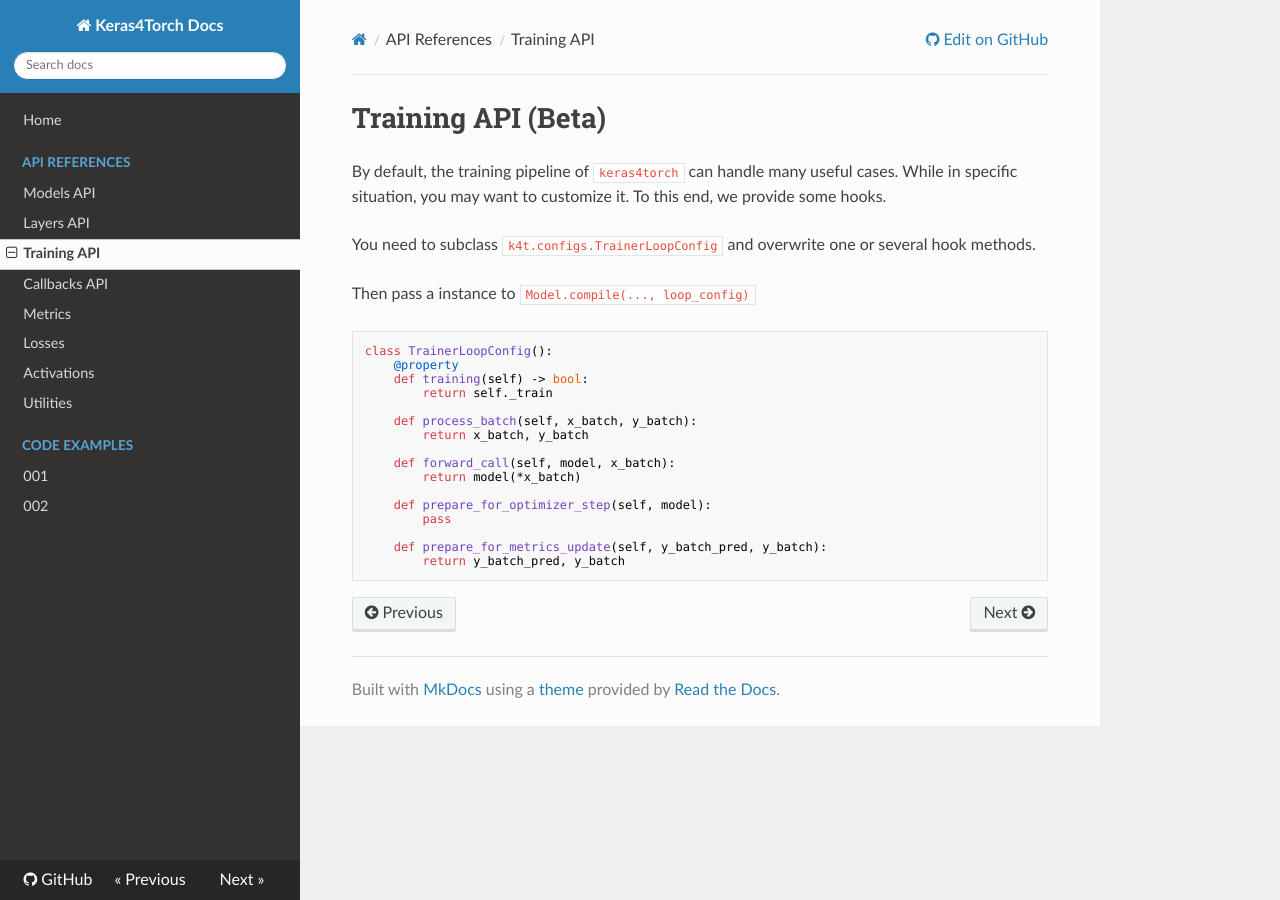
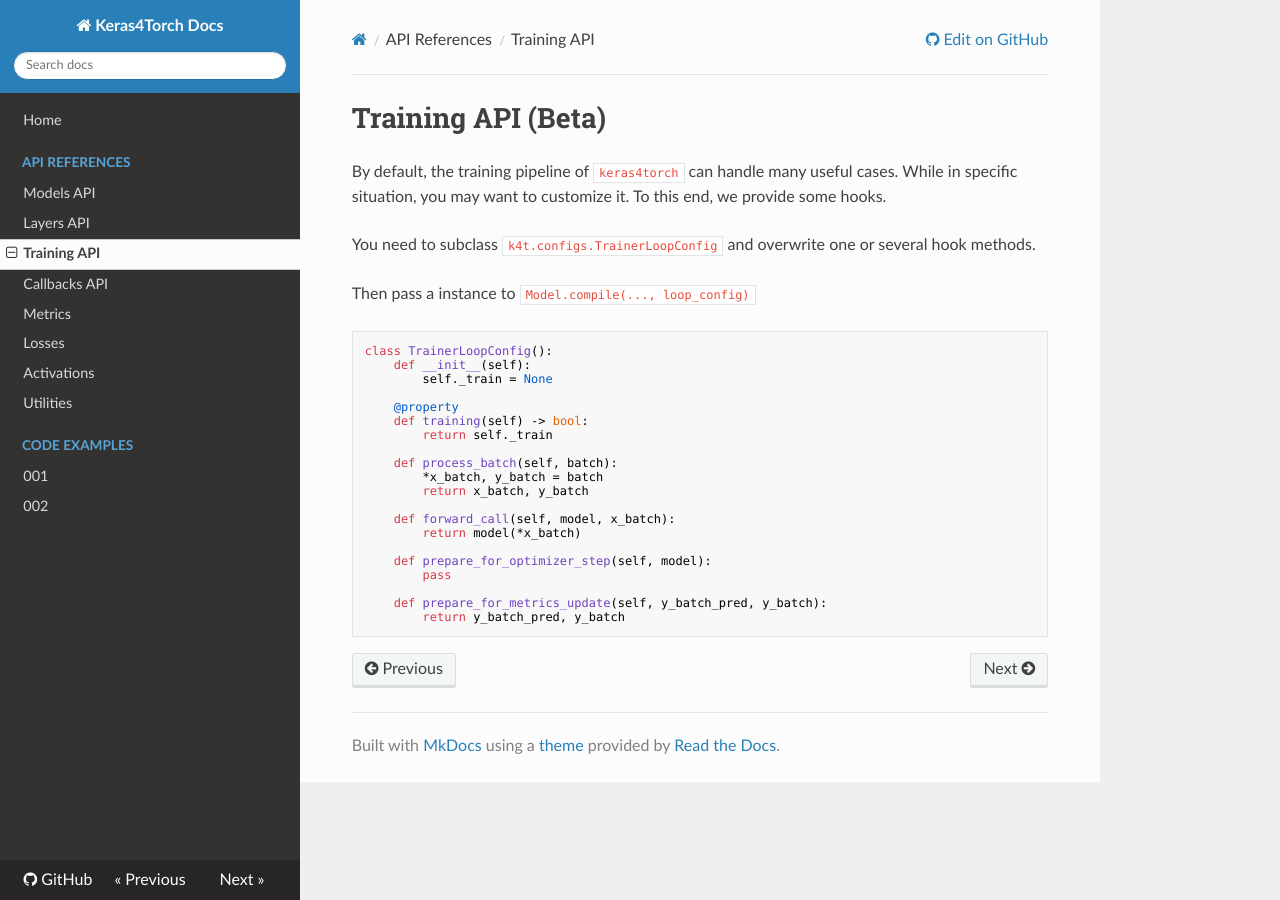
Before and after one commit to blueloveTH/keras4torch, an MkDocs documentation site: the page built from docs/docs/api_references/training_api.md, in a window 1280 px wide. Built offline with MkDocs 1.6.1, drawn with Linux system fonts in a browser that asks for light colours; nearby versions of some CDN libraries.

Commit message:
Update training_api.md

````diff
--- a/docs/docs/api_references/training_api.md
+++ b/docs/docs/api_references/training_api.md
@@ -8,11 +8,15 @@ Then pass a instance to `Model.compile(..., loop_config)`
 
 ```python
 class TrainerLoopConfig():
-	@property
+    def __init__(self):
+        self._train = None
+
+    @property
     def training(self) -> bool:
         return self._train
 
-    def process_batch(self, x_batch, y_batch):
+    def process_batch(self, batch):
+        *x_batch, y_batch = batch
         return x_batch, y_batch
 
     def forward_call(self, model, x_batch):
````
